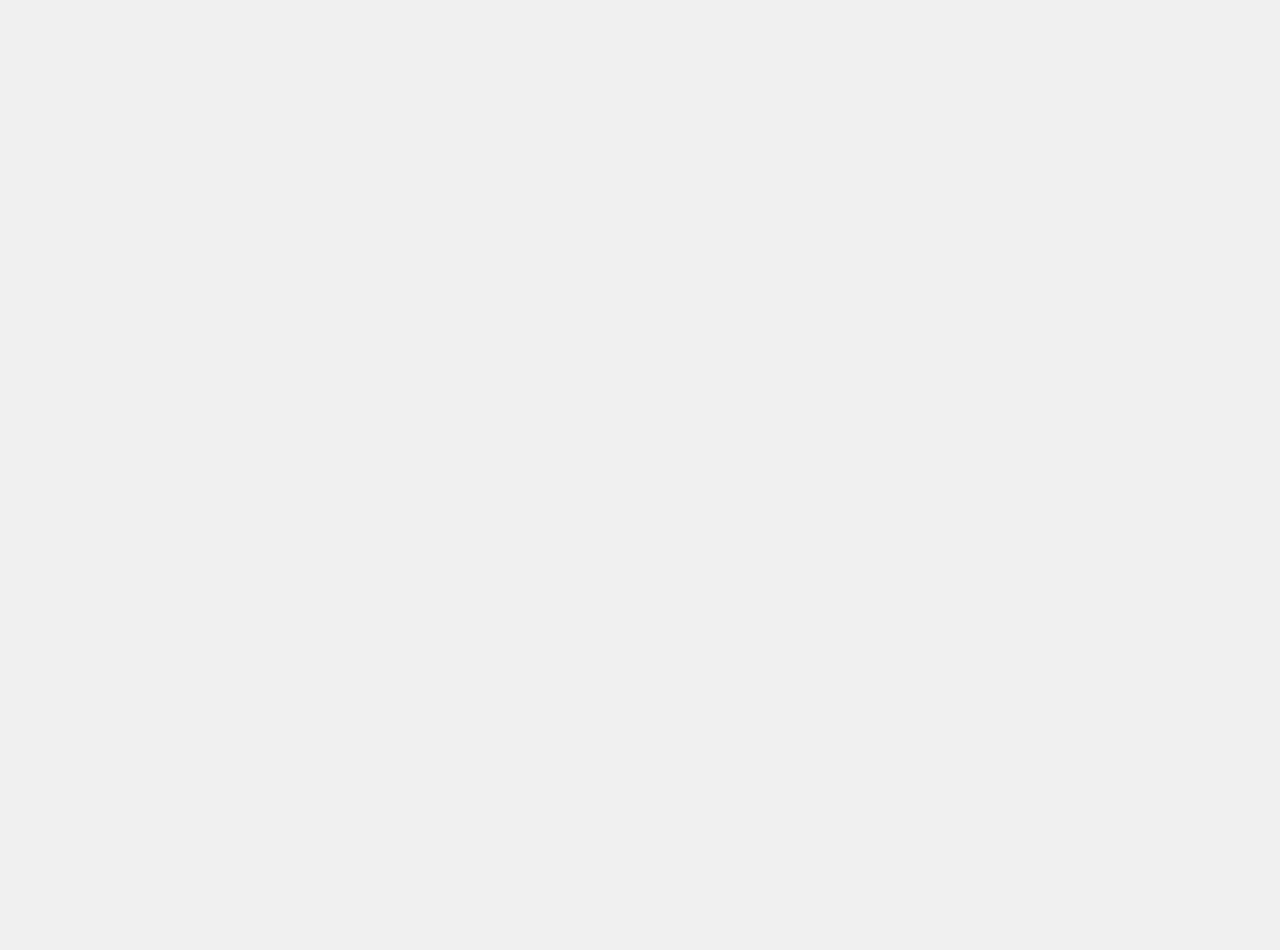
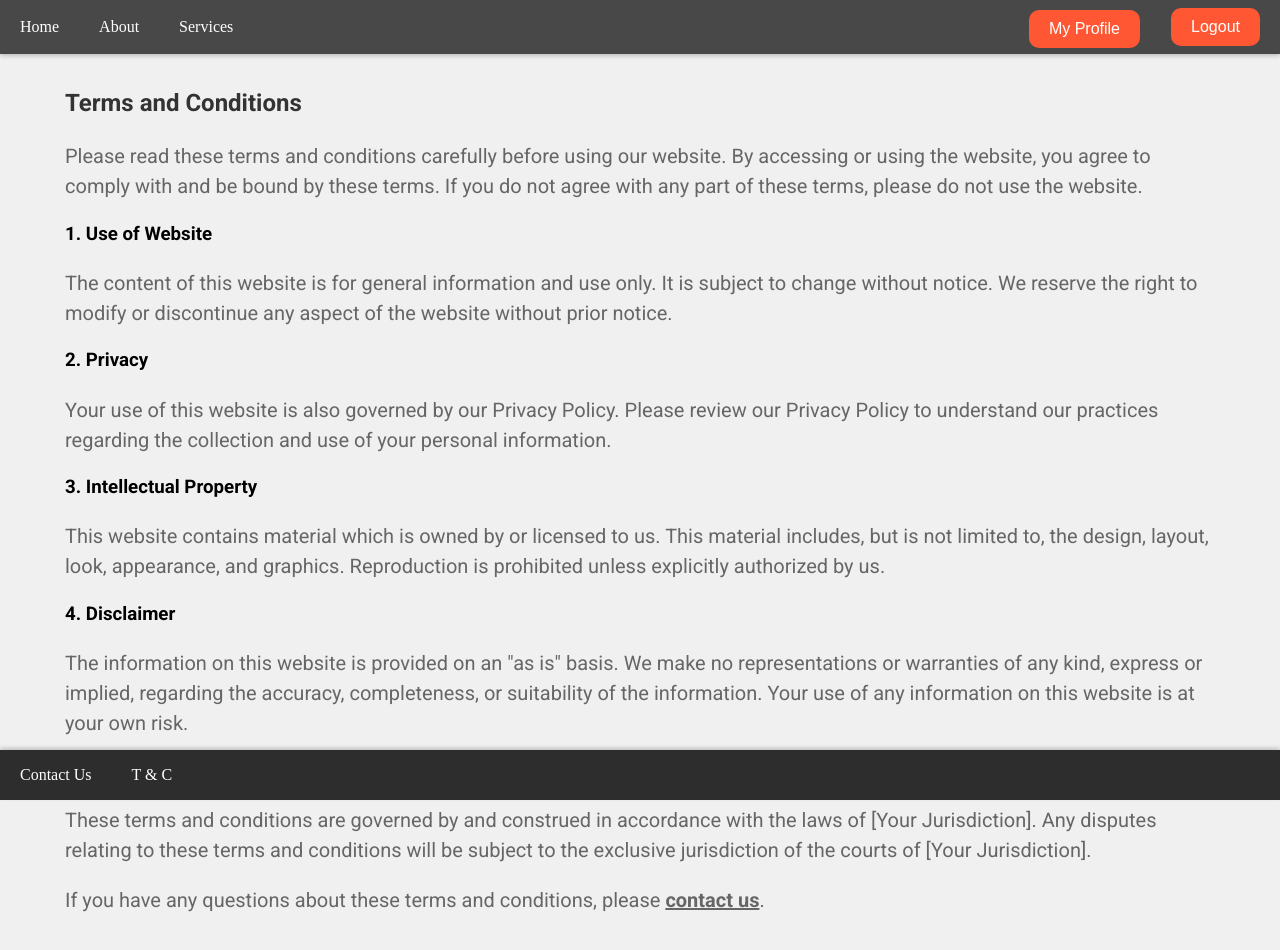
Before and after one commit to AjayVijendran/SIH, a React (Create React App) app in the folder client/: page /home/TC in a window 1280 px wide. Before the commit this address had no page. Shown: the top 950 px of the page. Before the commit the page ends 800 px from the top, so only its background shows below. Built offline with nearby package versions, Linux system fonts and the light colour scheme.

Commit message:
added homepage features

```diff
--- a/client/src/App.js
+++ b/client/src/App.js
@@ -8,6 +8,9 @@ import {ToastContainer} from 'react-toastify'
 import PrivateRoute from "./components/privateRoute";
 import 'react-toastify/dist/ReactToastify.css'
 import Homepage from "./components/home-page/homepage";
+import About from "./components/home-page/about";
+import Contact from "./components/home-page/contact";
+import Tc from "./components/home-page/tc";
 
 function App() {
     return (
@@ -15,6 +18,9 @@ function App() {
             <ToastContainer position="top-center"/>
             <Routes>
                 <Route path = "/home" element = {<Homepage />}></Route>
+                <Route path="/home/about" element={<About />}></Route>
+                <Route path="/home/ContactUs" element={<Contact />}></Route>
+                <Route path="/home/TC" element={<Tc />}></Route>
                 <Route path = "/landing" element = {<LandingPage />}></Route>
                 <Route path="/auth" element={<Loginpage/>}></Route>
                 <Route path="" element={<PrivateRoute/>}>
--- a/client/src/components/footer.css
+++ b/client/src/components/footer.css
@@ -31,3 +31,6 @@
   .footer-options ul li a:hover {
     color: #ff5733;
   }
+  ul li a {
+    cursor: pointer;
+  }
--- a/client/src/components/footer.js
+++ b/client/src/components/footer.js
@@ -1,14 +1,20 @@
 import React from 'react';
+import { useNavigate } from 'react-router';
 import './footer.css'
 function Footer() {
+  const navigateContactUs = () => {
+    navigate('/home/ContactUs')
+  }
+  const navigateTC = () => {
+    navigate('/home/TC')
+  }
+  const navigate=useNavigate();
   return (
     <footer className="footer">
       <div className="footer-options">
         <ul>
-          <li><a href="#contact">About</a></li>
-          <li><a href="#contact">Contact Us</a></li>
-          <li><a href="#contact">Privacy</a></li>
-          <li><a href="#contact">T & C</a></li>
+          <li><a onClick={navigateContactUs}>Contact Us</a></li>
+          <li><a onClick={navigateTC}>T & C</a></li>
           {/* Add more footer options as needed */}
         </ul>
       </div>
--- a/client/src/components/header.css
+++ b/client/src/components/header.css
@@ -48,3 +48,7 @@
     color: #00ffbb;
     transform: scale(1.05);
   }
+
+  ul li a {
+    cursor: pointer;
+  }
--- a/client/src/components/header.js
+++ b/client/src/components/header.js
@@ -1,18 +1,45 @@
 import React from 'react';
 import './header.css'
+import { useNavigate } from 'react-router';
+import { useLogoutMutation } from "../features/usersApiSlice"
+import { useDispatch, useSelector} from "react-redux"
+import { clearCredentials } from "../features/authSlice"
+import { useState } from 'react';
+
 function Header({ buttonText }) {
+  const navigate = useNavigate();
+  const redirectToProfile = () =>{
+    navigate('/profile')
+  }
+  const navigateAbout = () => {
+    navigate('/home/about')
+  }
+  const navigateHome = () => {
+    navigate('/home')
+  }
+  const signout =async()=>{
+    const res = await logout().unwrap()
+    console.log(res)
+    dispatch(clearCredentials())
+    navigate('/auth')
+  }
+
+  const [logout] = useLogoutMutation();
+  const dispatch = useDispatch();
+
   return (
     <header className="navbar">
       {/* Navigation Menu */}
       <nav>
         <ul>
-          <li><a href="#home">Home</a></li>
-          <li><a href="#about">About</a></li>
-          <li><a href="#services">Services</a></li>
+          <li><a onClick={navigateHome}>Home</a></li>
+          <li><a onClick={navigateAbout} >About</a></li>
+          <li><a href="https://pgportal.gov.in/Home/Faq" target='_blank'>Services</a></li>
         </ul>
       </nav>
       {/* Sign In / Sign Up Button */}
-      <button className="sign-in-up-button">{buttonText}</button>
+      <button className="sign-in-up-button" onClick={redirectToProfile}>{buttonText}</button>
+      <button className="logout-button" onClick={signout}>Logout</button>
     </header>
   );
 }
--- /dev/null
+++ b/client/src/components/home-page/about.css
@@ -0,0 +1,19 @@
+.about-content {
+    margin: 20px;
+    padding: 45px;
+    font-family: 'Roboto', sans-serif;
+    font-size: 16px;
+    line-height: 1.5;
+  }
+
+  .about-content h2 {
+    font-size: 24px;
+    margin-bottom: 10px;
+    color: #333;
+  }
+
+  .about-content p {
+    font-size: larger;
+    margin-bottom: 15px;
+    color: #383737;
+  }
--- /dev/null
+++ b/client/src/components/home-page/about.js
@@ -0,0 +1,37 @@
+import React from 'react'
+import Header from '../header';
+import Footer from '../footer.js'
+import './about.css'
+
+const About = () => {
+    const buttonText = 'My Profile';
+  return (
+
+    <div className='home-page'>
+        <Header buttonText={buttonText} />
+        <div className="about-content">
+            <h2>About Us</h2>
+            <p>
+                Welcome to our website! We are a dedicated team of professionals passionate about providing high-quality services to our citizens. We are committed to excellence and customer satisfaction.
+            </p>
+            <p>
+                Our goal is to make the society problem free and full of harmony. We are working hard to achieve this by handling the day-to-day grievances of the citizens and making sure that they reach the right ears.
+            </p>
+            <h3>Our Values</h3>
+            <ul>
+                <li>Customer-Centric Approach</li>
+                <li>Integrity and Transparency</li>
+                <li>Innovation and Creativity</li>
+                <li>Teamwork and Collaboration</li>
+                <li>Continuous Improvement</li>
+            </ul>
+            <p>
+                Thank you for visiting our website, and we look forward to serving you and taking care of your grievances.
+            </p>
+            </div>
+        <Footer />
+    </div>
+  )
+}
+
+export default About
--- /dev/null
+++ b/client/src/components/home-page/contact.css
@@ -0,0 +1,66 @@
+.contact-content {
+    margin: 20px;
+    padding: 45px;
+    text-align: center;
+    font-family: 'Roboto', sans-serif;
+    /* align-items: flex-start; */
+    font-size: 16px;
+    line-height: 1.5;
+  }
+
+  .contact-content h2 {
+    font-size: 24px;
+    margin-bottom: 10px;
+    color: #333;
+  }
+
+  .contact-content p {
+    margin-bottom: 15px;
+    color: #666;
+    font-size: 20px;
+  }
+  /* Apply this CSS to style the contact table */
+.contact-table {
+    margin-top: 34px;
+    margin-bottom: 20px;
+    width: 100%;
+    border-collapse: collapse;
+  }
+
+  .contact-table th, .contact-table td {
+    border: 1px solid #ddd;
+    padding: 8px;
+    text-align: left;
+  }
+
+  .contact-table th {
+    background-color: #f2f2f2;
+    font-weight: bold;
+  }
+
+  .tc-content {
+    margin: 20px;
+    padding: 45px;
+    /* text-align: center; */
+    font-family: 'Roboto', sans-serif;
+    /* align-items: flex-start; */
+    font-size: 16px;
+    line-height: 1.5;
+  }
+
+  .tc-content h2 {
+    font-size: 24px;
+    margin-bottom: 10px;
+    color: #333;
+  }
+
+  .tc-content p {
+    margin-bottom: 15px;
+    color: #666;
+    font-size: 20px;
+  }
+
+  .tc-content p b {
+    text-decoration: underline;
+    cursor: pointer;
+  }
--- /dev/null
+++ b/client/src/components/home-page/contact.js
@@ -0,0 +1,51 @@
+import React from 'react'
+import Header from '../header';
+import Footer from '../footer.js'
+import './contact.css'
+
+const Contact = () => {
+    const buttonText = 'My Profile';
+  return (
+
+    <div className='home-page'>
+        <Header buttonText={buttonText} />
+        <div className="contact-content">
+        <h2>Contact Us</h2>
+        <p>Please lodge your grievances at the website. For additional information, you can contact the following persons</p>
+        <table className="contact-table">
+        <thead>
+            <tr>
+            <th>Serial no.</th>
+            <th>Name</th>
+            <th>Designation</th>
+            <th>Contact number</th>
+            <th>Email</th>
+            </tr>
+        </thead>
+        <tbody>
+            <tr>
+            <td>1</td>
+            <td>Ajay Vijendran</td>
+            <td>Joint Secretary</td>
+            <td>+91 9361442826</td>
+            <td>ajay.vijendran@gmail.com</td>
+            </tr>
+            <tr>
+            <td>2</td>
+            <td>Aadhith Sridharan</td>
+            <td>Secretary</td>
+            <td>+91 8925275256</td>
+            <td>aadhith.sridharan@gmail.com</td>
+            </tr>
+        </tbody>
+        </table>
+
+        <b>For technical concerns, send mail to: gopalsingh@gmail.com</b>
+
+      </div>
+        <Footer />
+    </div>
+  )
+}
+
+export default Contact
--- a/client/src/components/home-page/homepage.css
+++ b/client/src/components/home-page/homepage.css
@@ -49,13 +49,14 @@ body {
   margin-top: 5px;
   max-width: 70%; /* Reduce the maximum width to 70% of its parent container */
   height: auto; /* Maintain aspect ratio and prevent distortion */
-  display: block;
+  display: flex;
   opacity: 0.7;
+  margin-top: 270px;
   margin-left: 10px; /* Left margin of 10px */
   margin-right: auto; /* Center horizontally */
-  position: fixed; /* Position fixed for centering */
-  top: 50%; /* Move the image down by 50% of the viewport height */
-  transform: translateY(-50%); /* Center vertically */
+  /* position: fixed; Position fixed for centering */
+  /* top: 50%; Move the image down by 50% of the viewport height */
+  transform: translateY(-50%); /*Center vertically*/
 }
 
 
@@ -75,6 +76,18 @@ body {
     border-radius: 10px;
     padding: 10px 20px;
     cursor: pointer;
+    margin-right: 140px;
+    font-size: 16px;
+    transition: background-color 0.3s, transform 0.3s;
+  }
+
+  .logout-button {
+    background-color: #ff5733;
+    color: white;
+    border: none;
+    border-radius: 10px;
+    padding: 10px 20px;
+    cursor: pointer;
     margin-right: 20px;
     font-size: 16px;
     transition: background-color 0.3s, transform 0.3s;
@@ -85,10 +98,16 @@ body {
     transform: scale(1.05);
   }
 
+  .logout-button:hover {
+    background-color: #75a99c;
+    transform: scale(1.05);
+  }
+
+
   .cta-content {
     opacity: 0; /* Initially hidden */
     height: 0; /* Initially no height */
-    overflow: hidden; /* Hide overflowing content */
+    overflow: hidden; /*Hide overflowing content*/
     transition: opacity 0.5s, height 0.5s; /* Smooth transition for opacity and height */
     font-family: 'Franklin Gothic Medium', 'Arial Narrow', Arial, sans-serif;
     font-size: x-large;
--- /dev/null
+++ b/client/src/components/home-page/tc.js
@@ -0,0 +1,58 @@
+import React from 'react'
+import Header from '../header';
+import Footer from '../footer';
+import { useNavigate } from 'react-router';
+import './contact.css'
+
+const Tc = () => {
+    const buttonText = 'My Profile';
+    const navigate = useNavigate();
+  const redirectToContact = () =>{
+    navigate('/home/ContactUs')
+  }
+  return (
+    <div className='home-page'>
+        <Header buttonText={buttonText} />
+        <div className="tc-content">
+            <h2>Terms and Conditions</h2>
+
+            <p>
+                Please read these terms and conditions carefully before using our website. By accessing or using the website, you agree to comply with and be bound by these terms. If you do not agree with any part of these terms, please do not use the website.
+            </p>
+
+            <h3>1. Use of Website</h3>
+            <p>
+                The content of this website is for general information and use only. It is subject to change without notice. We reserve the right to modify or discontinue any aspect of the website without prior notice.
+            </p>
+
+            <h3>2. Privacy</h3>
+            <p>
+                Your use of this website is also governed by our Privacy Policy. Please review our Privacy Policy to understand our practices regarding the collection and use of your personal information.
+            </p>
+
+            <h3>3. Intellectual Property</h3>
+            <p>
+                This website contains material which is owned by or licensed to us. This material includes, but is not limited to, the design, layout, look, appearance, and graphics. Reproduction is prohibited unless explicitly authorized by us.
+            </p>
+
+            <h3>4. Disclaimer</h3>
+            <p>
+                The information on this website is provided on an "as is" basis. We make no representations or warranties of any kind, express or implied, regarding the accuracy, completeness, or suitability of the information. Your use of any information on this website is at your own risk.
+            </p>
+
+            <h3>5. Governing Law</h3>
+            <p>
+                These terms and conditions are governed by and construed in accordance with the laws of [Your Jurisdiction]. Any disputes relating to these terms and conditions will be subject to the exclusive jurisdiction of the courts of [Your Jurisdiction].
+            </p>
+
+            <p>
+                If you have any questions about these terms and conditions, please <b onClick={redirectToContact}>contact us</b>.
+            </p>
+            </div>
+
+        <Footer />
+        </div>
+        )
+}
+
+export default Tc
--- a/client/src/components/userprofile/Userprofile.js
+++ b/client/src/components/userprofile/Userprofile.js
@@ -39,6 +39,10 @@ function Userprofile() {
       }
     }
     setIsEditing(!isEditing)
+  }
+
+  const navigateHome = () => {
+    navigate('/home')
   }
   // Handle avatar upload
   const handleAvatarUpload = (e) => {
@@ -166,6 +170,7 @@ function Userprofile() {
       <button className={isEditing ? 'save-button' : 'edit-button'} onClick={handleClick}>
   {isEditing ? 'Save' : 'Edit'}
 </button>
+      <button className='edit-button' onClick={navigateHome}>Back</button>
 
     </div>
 
```
